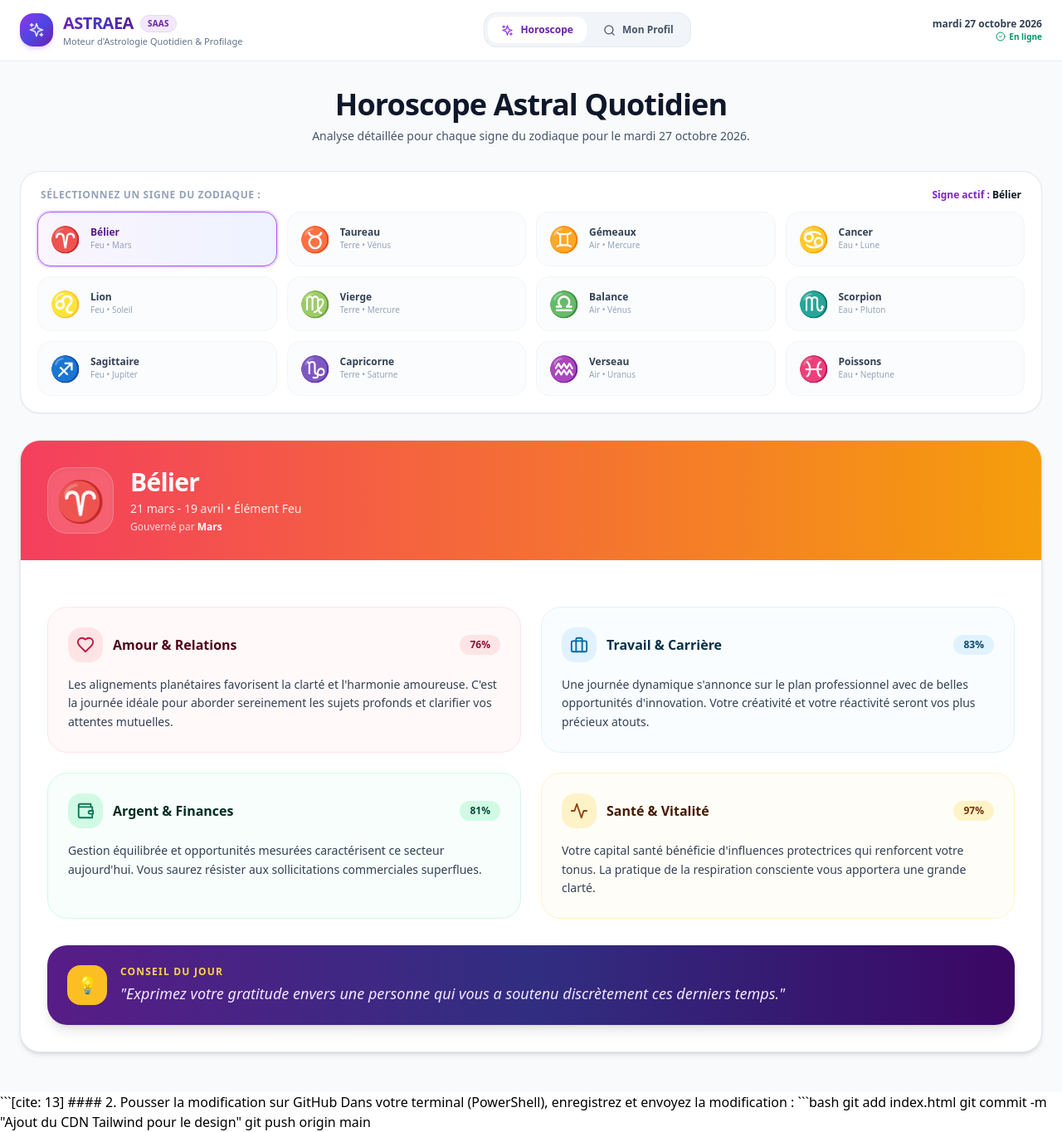
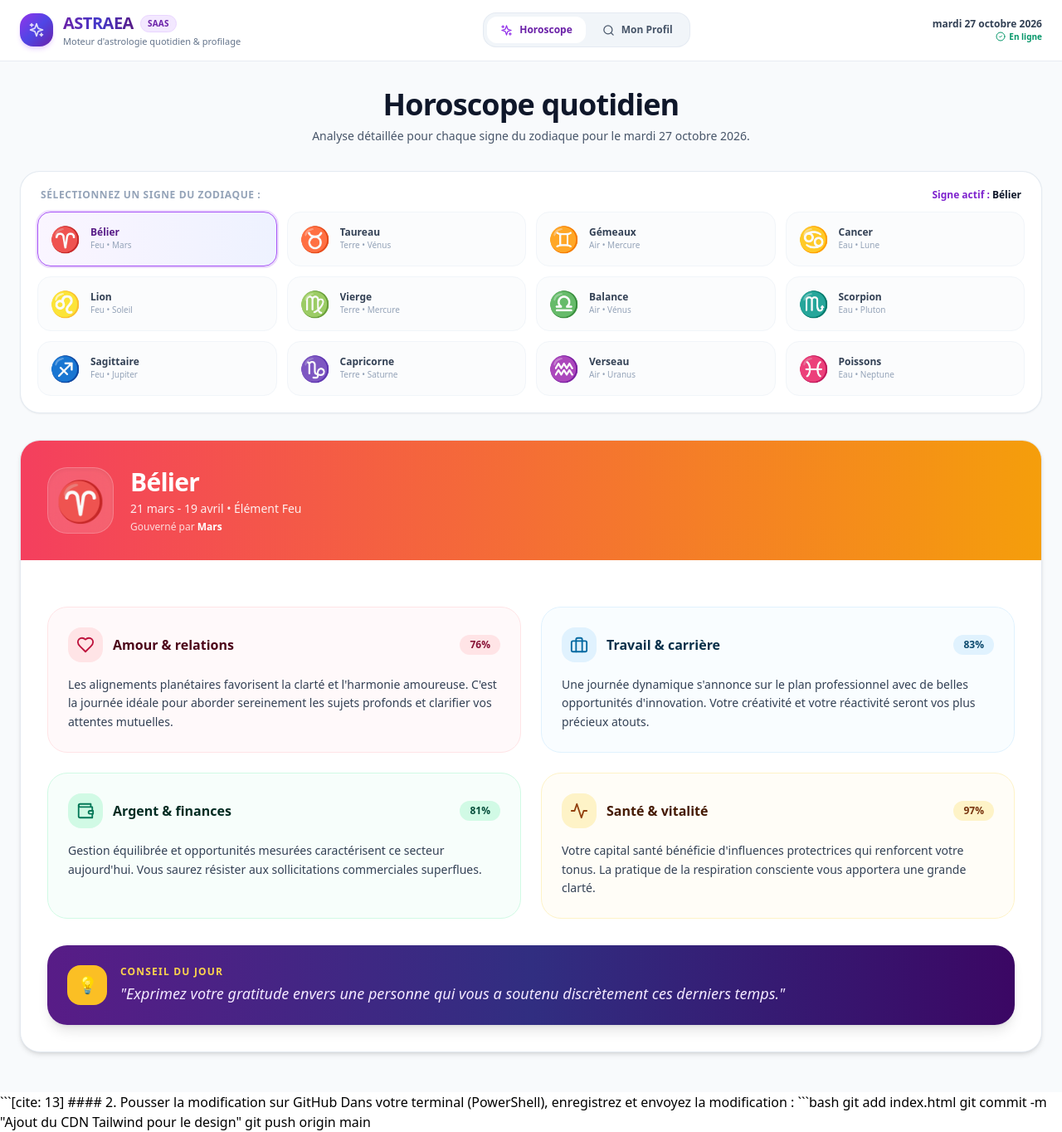
Before and after one commit to Precieux6/mon-horoscope-app, a React (Vite) app: page / in a window 1280 px wide. Shown: the whole page at 83% size. Built offline with nearby package versions, Linux system fonts and the light colour scheme.

Commit message:
Correct French capitalization in App.tsx

```diff
--- a/src/App.tsx
+++ b/src/App.tsx
@@ -324,7 +324,7 @@ export default function App() {
                 </span>
               </div>
               <p className="text-[11px] text-slate-500 font-medium hidden sm:block">
-                Moteur d'Astrologie Quotidien & Profilage
+                Moteur d'astrologie quotidien & profilage
               </p>
             </div>
           </div>
@@ -371,7 +371,7 @@ export default function App() {
 
             <div className="text-center max-w-3xl mx-auto space-y-2">
               <h2 className="text-2xl sm:text-4xl font-black text-slate-900 tracking-tight">
-                Horoscope Astral Quotidien
+                Horoscope quotidien
               </h2>
               <p className="text-slate-600 text-xs sm:text-sm max-w-xl mx-auto">
                 Analyse détaillée pour chaque signe du zodiaque pour le {todayFormatted}.
@@ -438,7 +438,7 @@ export default function App() {
                     <div className="flex items-center justify-between">
                       <div className="flex items-center gap-3">
                         <div className="p-2.5 bg-rose-100 text-rose-700 rounded-2xl"><Heart size={22} /></div>
-                        <h4 className="text-base font-bold text-rose-950">Amour & Relations</h4>
+                        <h4 className="text-base font-bold text-rose-950">Amour & relations</h4>
                       </div>
                       <span className="text-xs font-extrabold bg-rose-100 text-rose-900 px-3 py-1 rounded-full">{currentHoroscope.amour.score}%</span>
                     </div>
@@ -449,7 +449,7 @@ export default function App() {
                     <div className="flex items-center justify-between">
                       <div className="flex items-center gap-3">
                         <div className="p-2.5 bg-sky-100 text-sky-700 rounded-2xl"><Briefcase size={22} /></div>
-                        <h4 className="text-base font-bold text-sky-950">Travail & Carrière</h4>
+                        <h4 className="text-base font-bold text-sky-950">Travail & carrière</h4>
                       </div>
                       <span className="text-xs font-extrabold bg-sky-100 text-sky-900 px-3 py-1 rounded-full">{currentHoroscope.travail.score}%</span>
                     </div>
@@ -460,7 +460,7 @@ export default function App() {
                     <div className="flex items-center justify-between">
                       <div className="flex items-center gap-3">
                         <div className="p-2.5 bg-emerald-100 text-emerald-700 rounded-2xl"><Wallet size={22} /></div>
-                        <h4 className="text-base font-bold text-emerald-950">Argent & Finances</h4>
+                        <h4 className="text-base font-bold text-emerald-950">Argent & finances</h4>
                       </div>
                       <span className="text-xs font-extrabold bg-emerald-100 text-emerald-900 px-3 py-1 rounded-full">{currentHoroscope.argent.score}%</span>
                     </div>
@@ -471,7 +471,7 @@ export default function App() {
                     <div className="flex items-center justify-between">
                       <div className="flex items-center gap-3">
                         <div className="p-2.5 bg-amber-100 text-amber-800 rounded-2xl"><Activity size={22} /></div>
-                        <h4 className="text-base font-bold text-amber-950">Santé & Vitalité</h4>
+                        <h4 className="text-base font-bold text-amber-950">Santé & vitalité</h4>
                       </div>
                       <span className="text-xs font-extrabold bg-amber-100 text-amber-900 px-3 py-1 rounded-full">{currentHoroscope.sante.score}%</span>
                     </div>
@@ -504,7 +504,7 @@ export default function App() {
 
             <div className="text-center max-w-3xl mx-auto space-y-2">
               <h2 className="text-2xl sm:text-4xl font-black text-slate-900 tracking-tight">
-                Moteur de Profilage Astrologique
+                Moteur de profilage astrologique
               </h2>
               <p className="text-slate-600 text-xs sm:text-sm max-w-xl mx-auto">
                 Saisissez votre date de naissance pour découvrir votre profil complet.
@@ -550,7 +550,7 @@ export default function App() {
                 <div className="grid grid-cols-1 md:grid-cols-2 gap-6">
                   <div className="bg-emerald-50/50 border border-emerald-100 rounded-3xl p-6 space-y-4">
                     <h4 className="text-emerald-950 font-bold text-base flex items-center gap-2">
-                      <Award className="text-emerald-600" size={20} /> Top 10 des Qualités
+                      <Award className="text-emerald-600" size={20} /> Top 10 des qualités
                     </h4>
                     <div className="flex flex-wrap gap-2">
                       {searchedProfile.qualities.map((item, idx) => (
@@ -563,7 +563,7 @@ export default function App() {
 
                   <div className="bg-amber-50/50 border border-amber-100 rounded-3xl p-6 space-y-4">
                     <h4 className="text-amber-950 font-bold text-base flex items-center gap-2">
-                      <Info className="text-amber-600" size={20} /> Top 10 des Défauts
+                      <Info className="text-amber-600" size={20} /> Top 10 des défauts
                     </h4>
                     <div className="flex flex-wrap gap-2">
                       {searchedProfile.flaws.map((item, idx) => (
@@ -577,7 +577,7 @@ export default function App() {
 
                 <div className="bg-slate-50 border border-slate-200 rounded-3xl p-6 space-y-4">
                   <h4 className="text-slate-900 font-bold text-base flex items-center gap-2">
-                    <Star size={20} className="text-amber-500 fill-amber-500" /> Domaines d'Excellence
+                    <Star size={20} className="text-amber-500 fill-amber-500" /> Domaines d'excellence
                   </h4>
                   <div className="grid grid-cols-2 sm:grid-cols-3 md:grid-cols-5 gap-3">
                     {searchedProfile.excellenceDomains.map((domain, idx) => (
```
